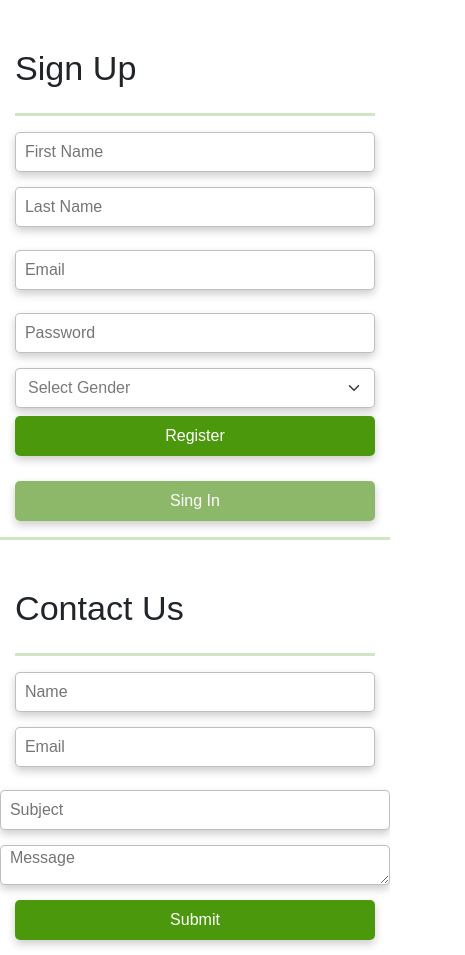
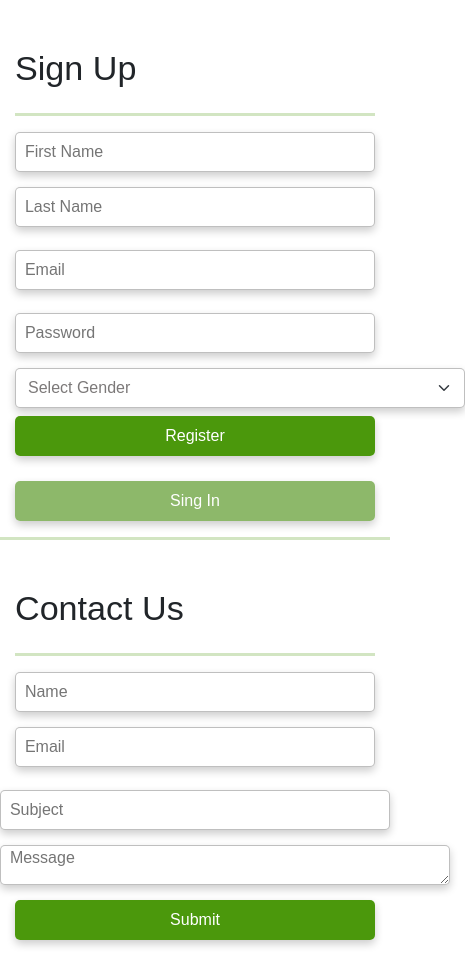
Before and after one commit to NicoleGomesO/AtividadeForms, a plain HTML site: page index.html in a window 390 px wide. Shown: the whole page, 465 px wide, since content can reach past the window. Drawn offline with nearby package versions, Linux system fonts and the light colour scheme.

Commit message:
correções

```diff
--- a/style.css
+++ b/style.css
@@ -70,7 +70,7 @@ input, .submit-user {
     margin-left: 303px;
 }
 
-@media (max-width: 768px) {
+@media (max-width: 1200px) {
   .container {
       padding-left: 15px;
       padding-right: 15px;
@@ -89,10 +89,6 @@ input, .submit-user {
       flex-direction: column;
   }
 
-  .genero-user, .message-user {
-      width: 100%;
-  }
-
   .subject-user {
       margin-left: 0;
   }
```
